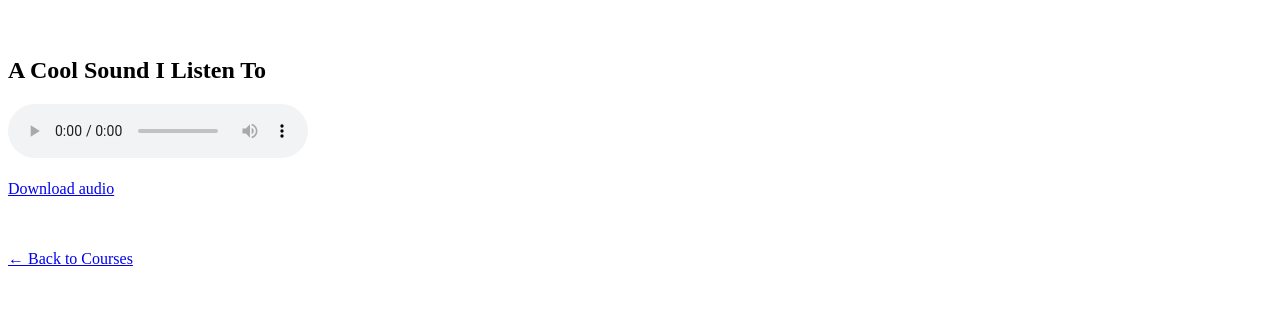
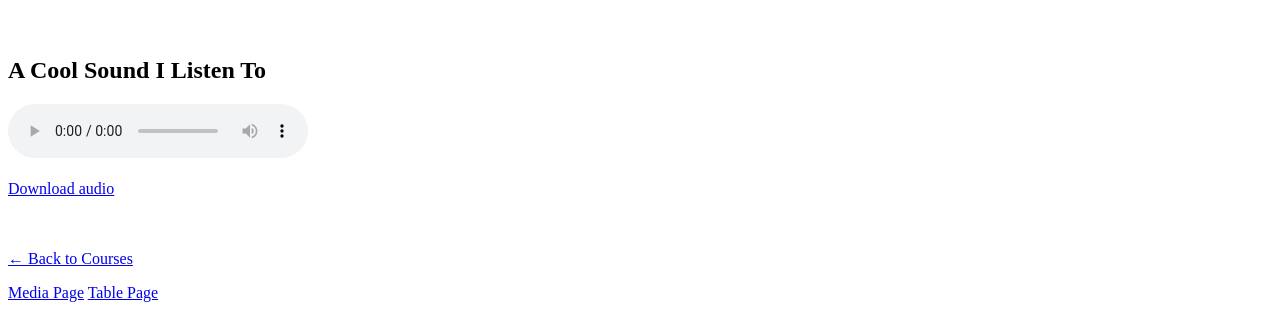
Before and after one commit to Pattie-pearl/ALT-ASSIGNMENTS, a plain HTML site: page Assignment 2/media.html in a window 1280 px wide. Shown: the part 4404-4714 px from the top of the page. Before the commit the page ends 4688 px from the top, so only its background shows below. Drawn offline with Linux system fonts and the light colour scheme.

Commit message:
Update media.html

```diff
--- a/Assignment 2/media.html
+++ b/Assignment 2/media.html
@@ -79,6 +79,8 @@
 <br><br>
 
 <p><a href="./index.html">← Back to Courses</a></p>
+     <a href="./Assignment2/media.html">Media Page</a>
+     <a href="./Assignment2/index.html">Table Page</a>
 
 </body>
 </html>
```
